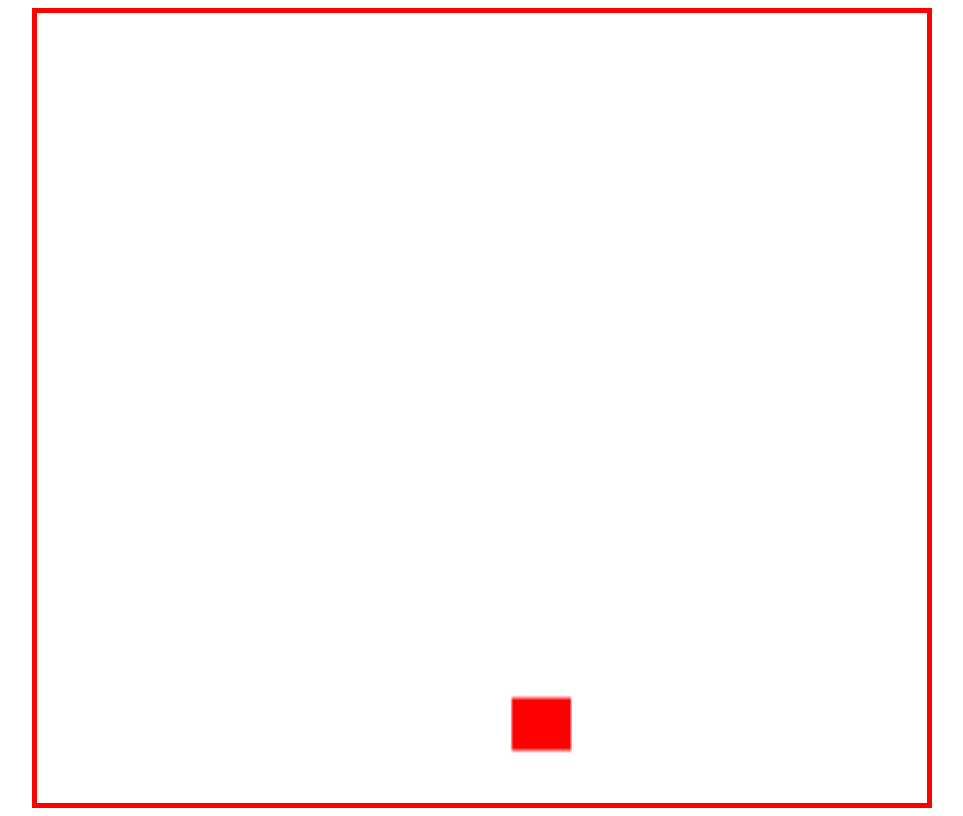
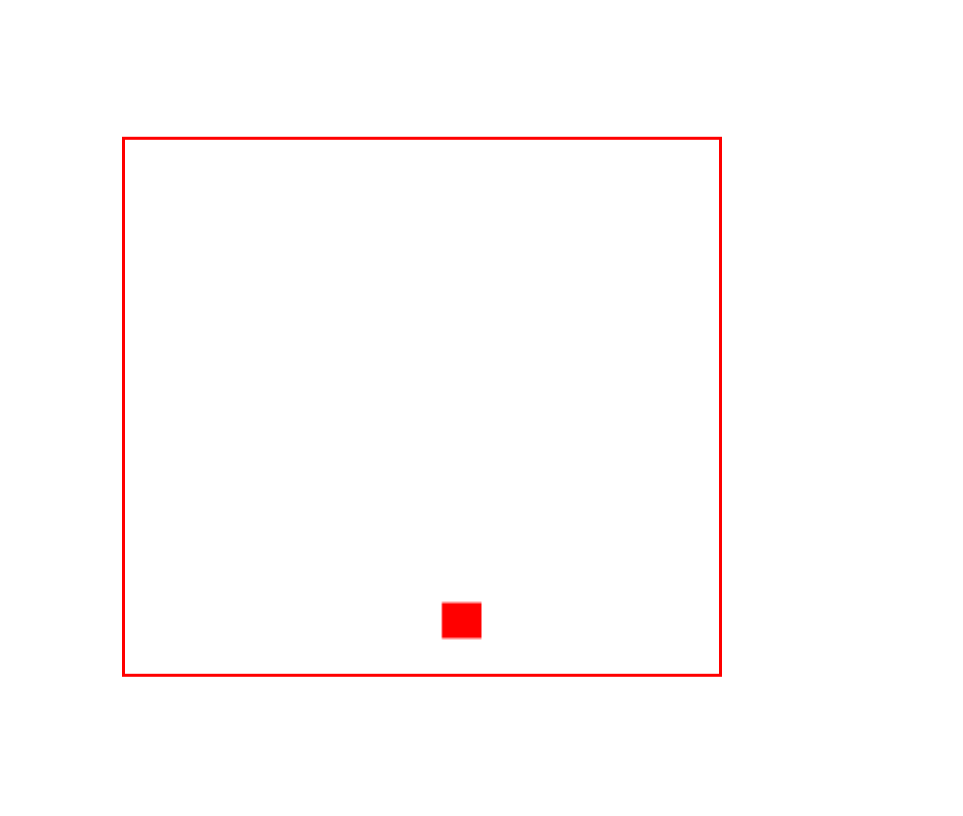
Before and after one commit to Younes-Webmania/snake-game, a plain HTML site: page index.html in a window 1280 px wide. Shown: the whole page, without its empty margins (158-1121 px from the left). Drawn offline with Linux system fonts and the light colour scheme.

Commit message:
Update index.html

```diff
--- a/index.html
+++ b/index.html
@@ -6,22 +6,25 @@
     <title>Snake</title>
     <script defer src="./script.js"></script>
     <style>
+      body {
+        display: flex;
+        align-items: center;
+        justify-content: center;
+        height: 100vh;
+      }
       * {
         box-sizing: border-box;
+      }
+
+      div {
+        scale: 0.6;
       }
     </style>
   </head>
   <body>
-    <div
-      style="
-        margin: 0 auto;
-        width: 1200px;
-        display: flex;
-        justify-content: center;
-      "
-    >
+    <div style="width: 1200px">
       <canvas
-        style="border: 5px solid red; width: 900px; height: 800px"
+        style="border: 5px solid red; width: 1000px; height: 900px"
         id="canvas"
       ></canvas>
     </div>
```
